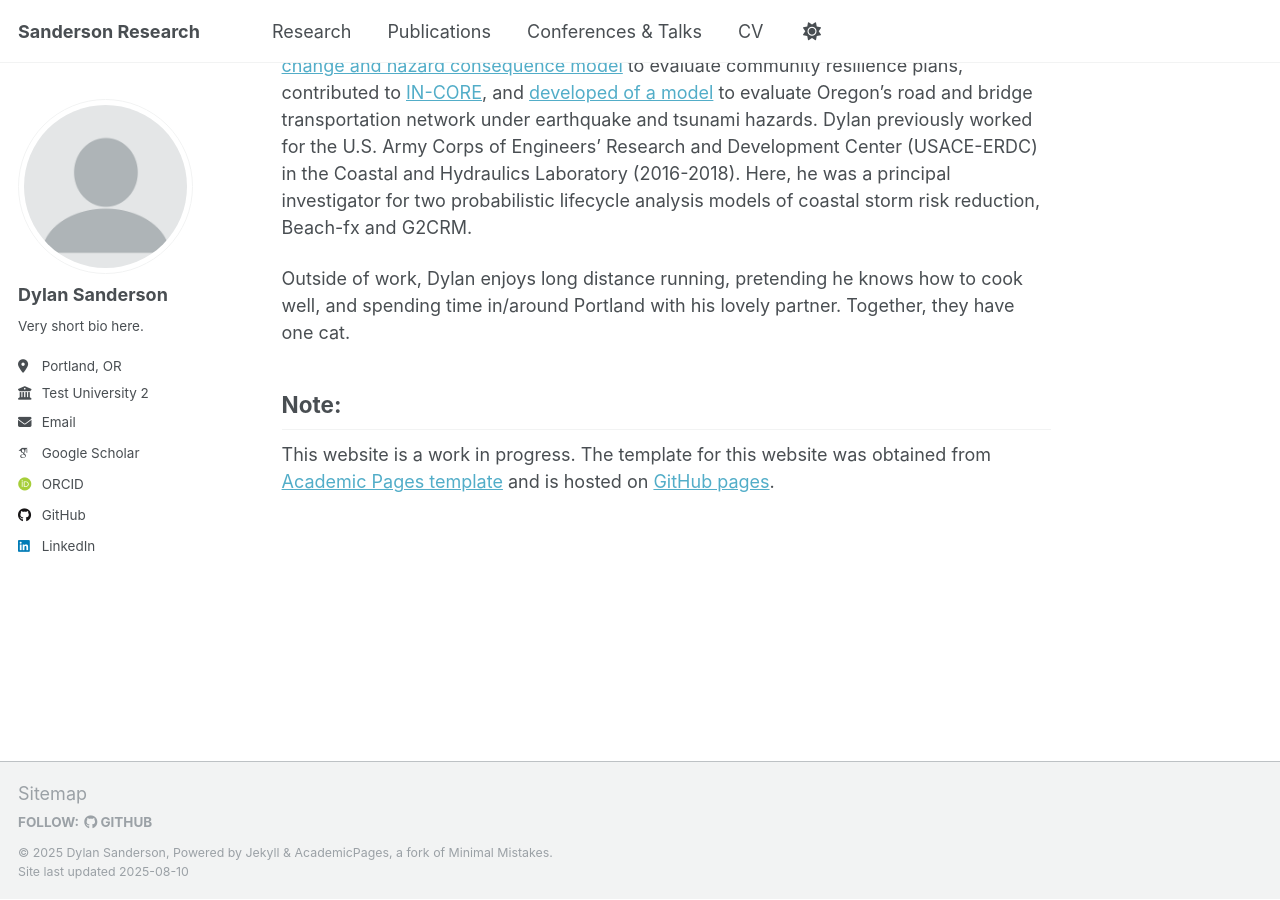
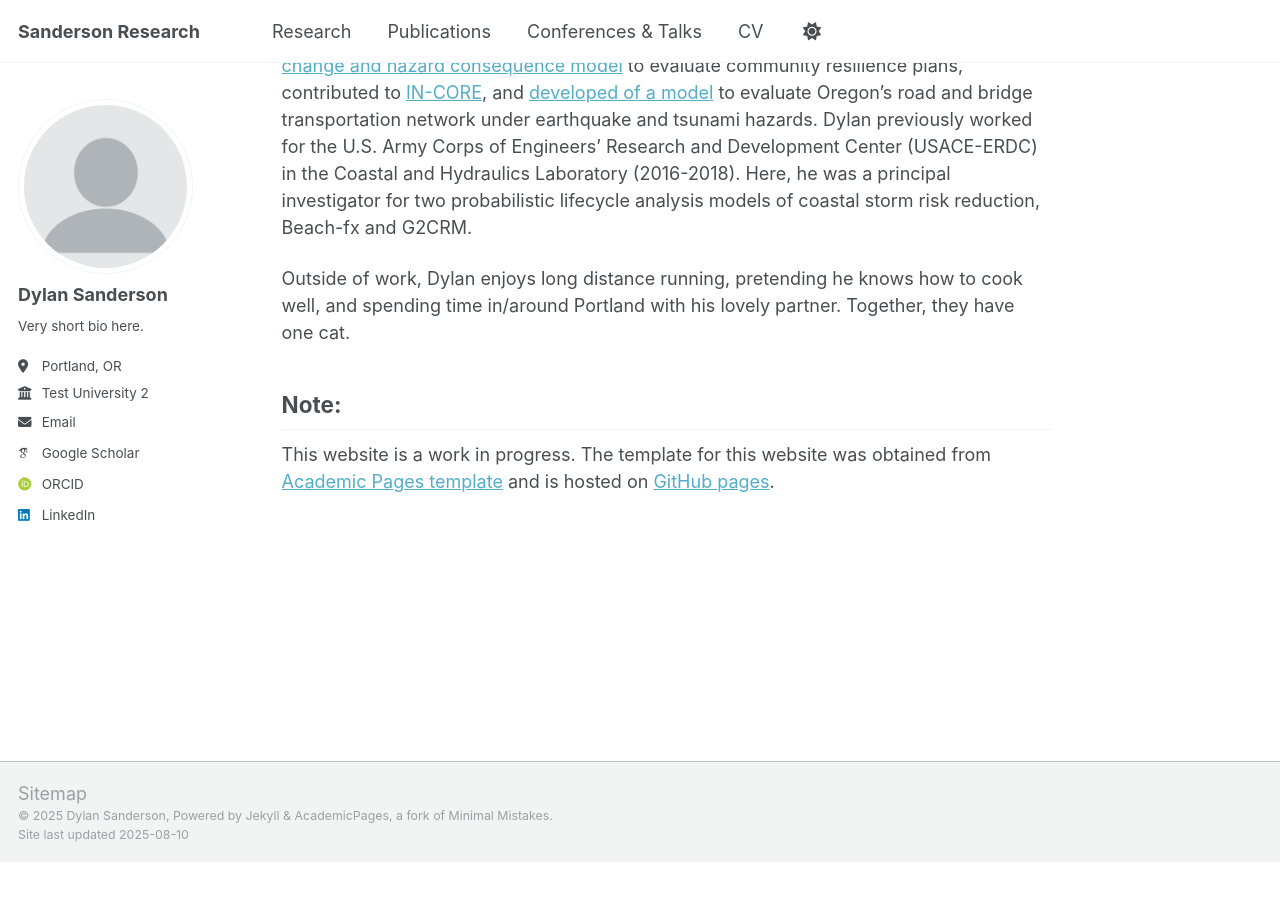
Before and after one commit to 22dylan/22dylan.github.io, a Jekyll site: the page built from _pages/about.md, in a window 1280 px wide and 900 px high, scrolled down 666 px. Built offline with Jekyll 4.4.1, drawn with Linux system fonts in a browser that asks for light colours; some web fonts are replaced; a script that is not in the unit is left out; after the commit the page ends 1529 px from its top, so only the background shows below that.

Commit message:
Update _config.yml

```diff
--- a/_config.yml
+++ b/_config.yml
@@ -48,7 +48,7 @@ author:
   bitbucket        : # Username - Update with your username on the site
   codepen          : # Username
   dribbble         : # Username
-  github           : "22dylan"
+  github           : # "22dylan"
   kaggle           : # Username
   stackoverflow    : # User number or user number and name (i.e., use "1" or "1/jeff-atwood")
 
```
